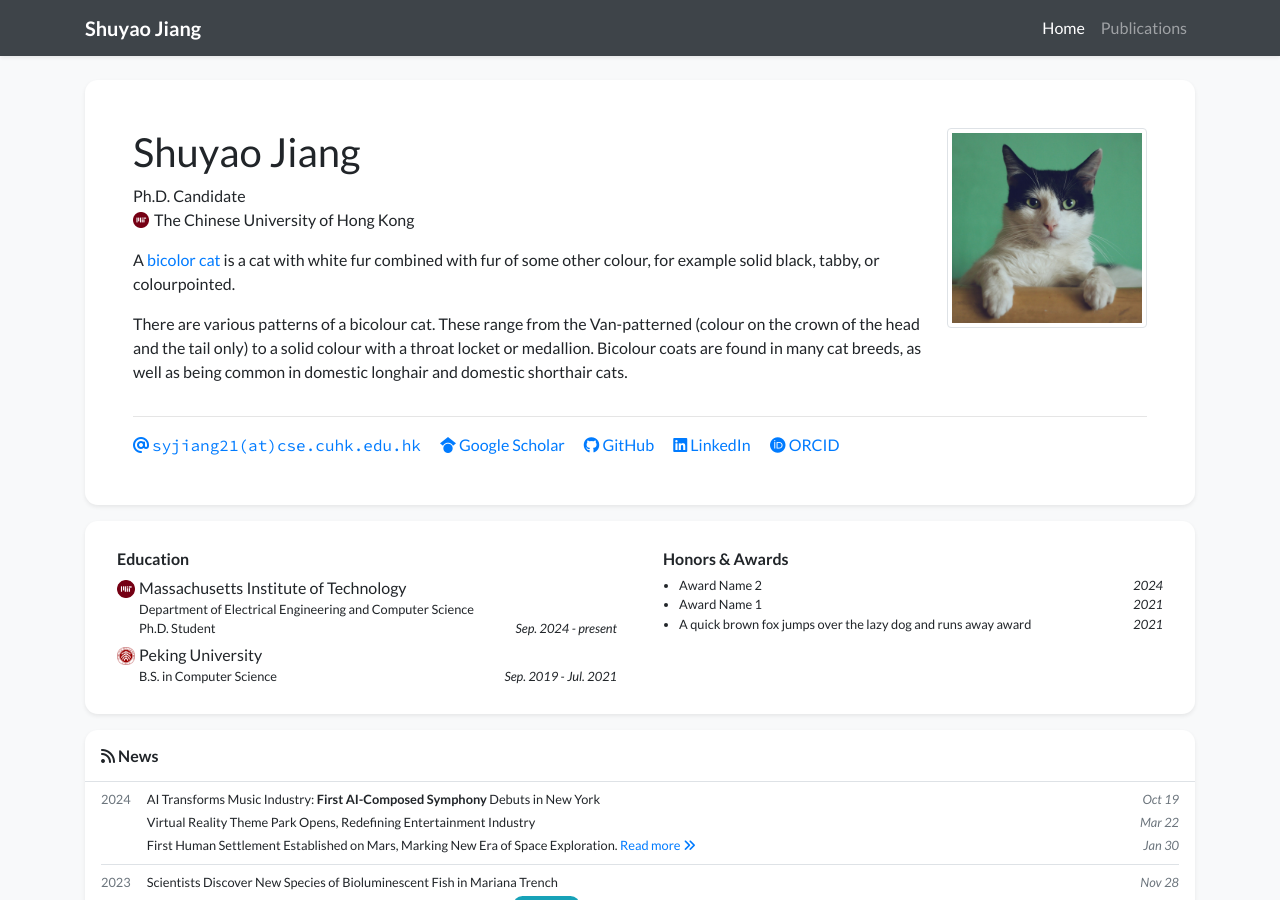
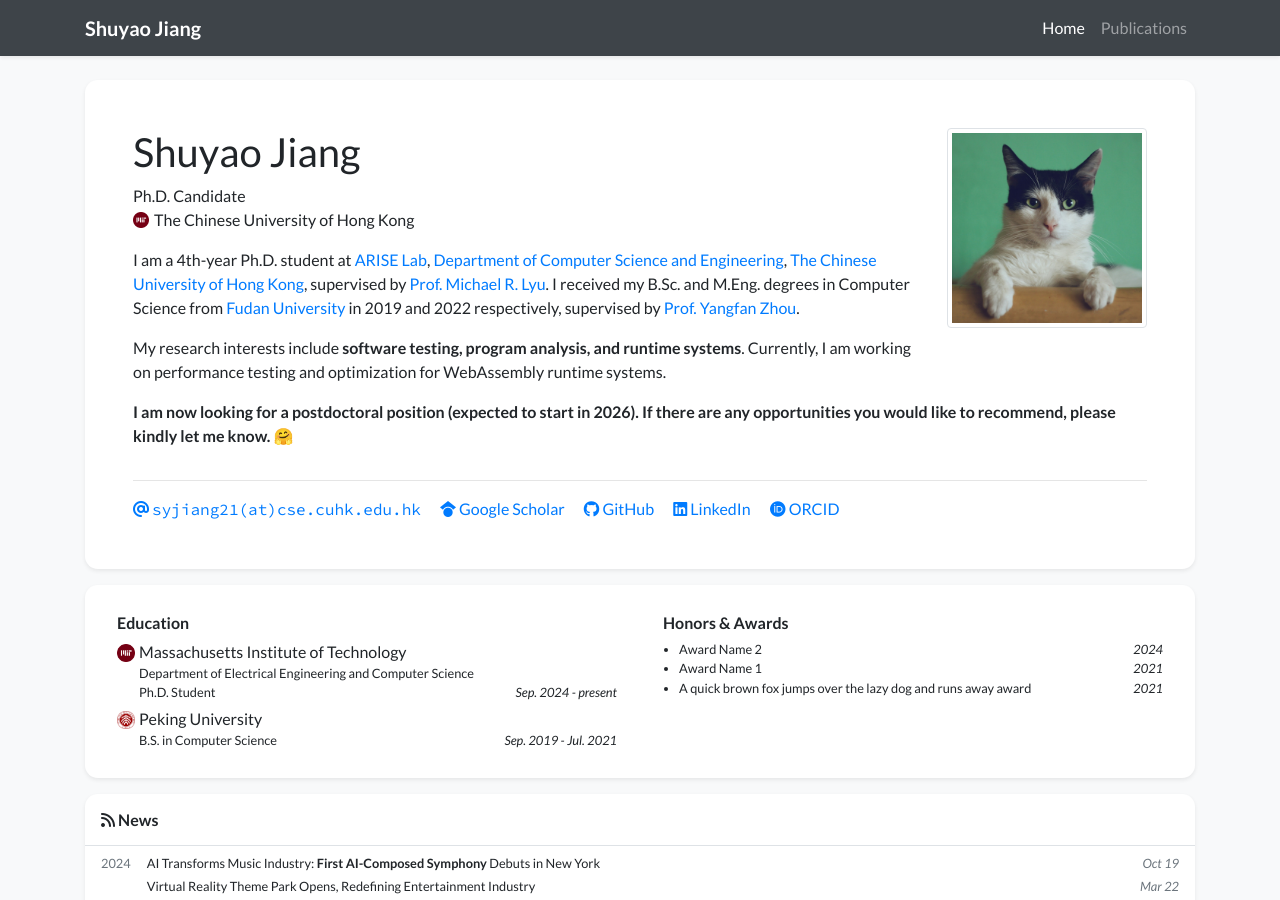
Before and after one commit to ShuyaoJiang/ShuyaoJiang.github.io, a Jekyll site: the page built from index.html, in a window 1280 px wide and 900 px high. Built offline with Jekyll 4.4.1, drawn with Linux system fonts in a browser that asks for light colours; nearby versions of some CDN libraries; a style sheet for code colours, icons or effects is not loaded.

Commit message:
Update profile.yml

```diff
--- a/_data/profile.yml
+++ b/_data/profile.yml
@@ -17,17 +17,24 @@ github: ShuyaoJiang
 # wechat_prompt: >-
 #   Please tell me your <strong>name</strong> and <strong>affiliation</strong> (current or past) when adding my wechat. Thanks!
 linkedin: shuyao-jiang-716154294
-orcid: 00000-0002-2797-875X
+orcid: 0000-0002-2797-875X
 
 short_bio_text_justify: false
 short_bio: >-
   <p>
-    A <a href="https://en.wikipedia.org/wiki/Bicolor_cat" target="_blank">bicolor cat</a> is a cat with white fur combined with fur of some other colour, for example solid black, tabby, or colourpointed.
+    I am a 4th-year Ph.D. student at <a href="http://ariselab.cse.cuhk.edu.hk/">ARISE Lab</a>,
+    <a href="https://www.cse.cuhk.edu.hk/">Department of Computer Science and Engineering</a>,
+    <a href="https://www.cuhk.edu.hk/">The Chinese University of Hong Kong</a>,
+    supervised by <a href="http://www.cse.cuhk.edu.hk/lyu/">Prof. Michael R. Lyu</a>.
+    I received my B.Sc. and M.Eng. degrees in Computer Science from <a href="https://www.fudan.edu.cn/">Fudan University</a> in 2019 and 2022 respectively,
+    supervised by <a href="http://y-droid.com/yz/">Prof. Yangfan Zhou</a>.
   </p>
   <p>
-    There are various patterns of a bicolour cat. These range from the Van-patterned (colour on the crown of the head
-    and the tail only) to a solid colour with a throat locket or medallion. Bicolour coats are found in many cat breeds,
-    as well as being common in domestic longhair and domestic shorthair cats.
+    My research interests include <b>software testing, program analysis, and runtime systems</b>.
+    Currently, I am working on performance testing and optimization for WebAssembly runtime systems.
+  </p>
+  <p>
+    <b> I am now looking for a postdoctoral position (expected to start in 2026). If there are any opportunities you would like to recommend, please kindly let me know. 🤗</b>
   </p>
 
 portrait_url: /assets/images/photos/portrait.jpg
```
